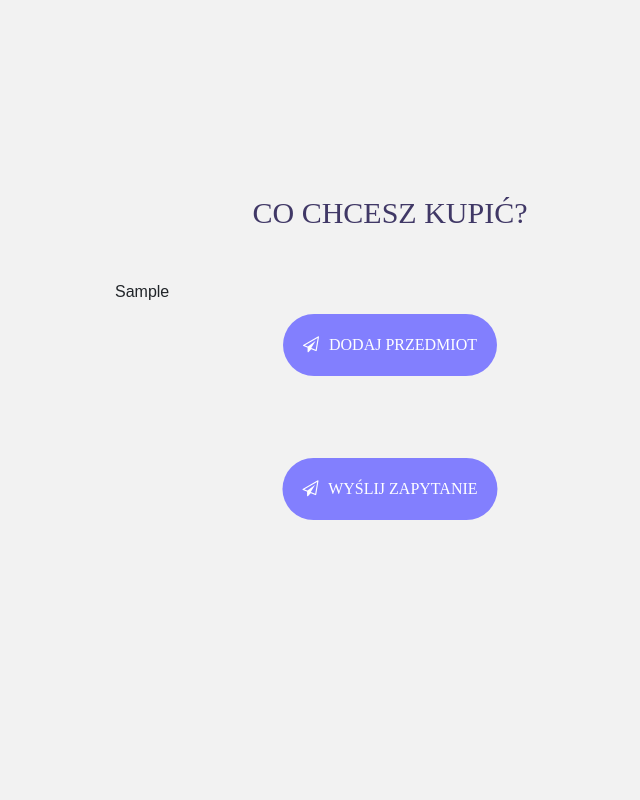
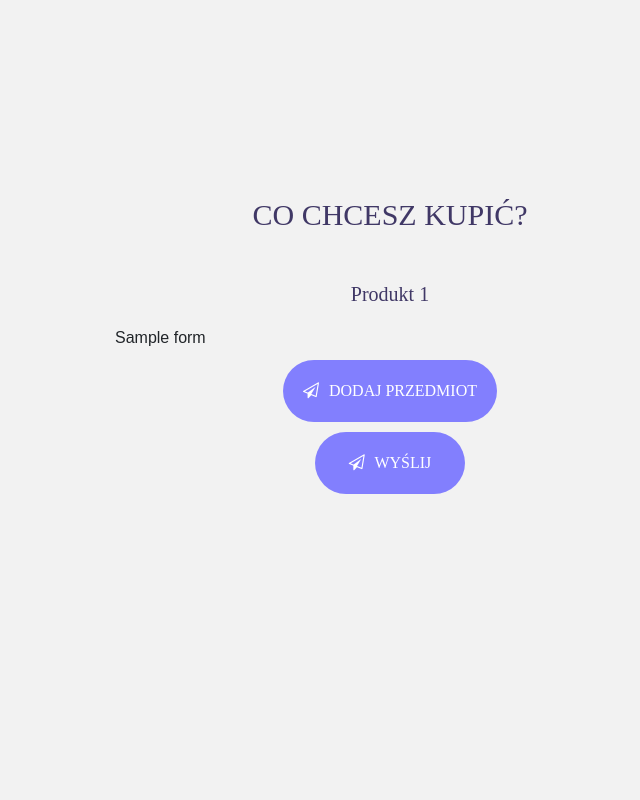
Before and after one commit to lostrowka/pyeneo, a Django app: template server/website/templates/website/home.html in a window 1280 px wide. Shown: the whole page, without its empty margins (250-890 px from the left). Run offline with Django 3.2, Linux system fonts and the light colour scheme; the template is opened without the code that fills it: most values are stand-ins (such as "Sample title", 1, 10 or a date in 2020); some libraries are stand-ins or nearby versions; some web fonts are replaced.

Commit message:
Rework GUI

```diff
--- a/server/website/static/website/css/main.css
+++ b/server/website/static/website/css/main.css
@@ -170,6 +170,17 @@ iframe {
   padding-bottom: 49px;
 }
 
+.contact100-form-subtitle {
+  display: block;
+  font-family: Ubuntu-Bold;
+  font-size: 20px;
+  color: #403866;
+  line-height: 1.2;
+  /*text-transform: uppercase;*/
+  text-align: center;
+  padding-bottom: 20px;
+}
+
 /*------------------------------------------------------------------
 [ Input ]*/
 
@@ -278,6 +289,13 @@ textarea.input100 {
   z-index: 1;
 }
 
+.contact100-form-btn:disabled {
+  -webkit-transition: none !important;
+  -o-transition: none !important;
+  -moz-transition: none !important;
+  transition: none !important;
+}
+
 .contact100-form-btn::before {
   content: "";
   display: block;
@@ -302,7 +320,11 @@ textarea.input100 {
   transition: all 0.4s;
 }
 
-.contact100-form-btn:hover:before {
+.contact100-form-btn:disabled::before {
+  background-color: #929292;
+}
+
+.contact100-form-btn:enabled:hover:before {
   background-color: #403866;
   width: calc(100% + 20px);
 }
--- a/server/website/templates/website/header.html
+++ b/server/website/templates/website/header.html
@@ -55,7 +55,7 @@
 
     <div class='container-contact100'>
         <div class='wrap-contact100'>
-            <form class="contact100-form validate-form">
+            <form method="post" class="contact100-form validate-form">
             {% block content %}
             {% endblock %}
             </form>
--- a/server/website/templates/website/home.html
+++ b/server/website/templates/website/home.html
@@ -3,94 +3,62 @@
 {% block content %}
 
 <script>
-function makeThemRequired(form_elements){
-    form_elements[1].required=true;
-    form_elements[3].required=true;
-    form_elements[5].required=true;
-    form_elements[7].required=true;
-}
 
-function makeFirstFormRequired(){
-    var form_elements = document.getElementById('form1').children;
-    makeThemRequired(form_elements);
-}
+document.body.onload = function() {
 
-function add_form2(){
-    document.getElementById('form2').style.display='block';
-    document.getElementById('add_form2_button').style.display='none';
-    var form_elements = document.getElementById('form2').children;
-    makeThemRequired(form_elements);
-}
+    let next_no = 1;
 
-function add_form3(){
-    document.getElementById('form3').style.display='block';
-    document.getElementById('add_form3_button').style.display='none';
-    var form_elements = document.getElementById('form3').children;
-    makeThemRequired(form_elements);
-}
+    function makeThemRequired(form_elements) {
+        form_elements[1].disabled=false;
+        form_elements[2].disabled=false;
+        form_elements[3].disabled=false;
+        form_elements[4].disabled=false;
+        form_elements[5].disabled=false;
+        form_elements[1].required=true;
+        form_elements[2].required=true;
+        form_elements[3].required=true;
+        form_elements[4].required=true;
+        form_elements[5].required=true;
+    }
 
-function add_form4(){
-    document.getElementById('form4').style.display='block';
-    document.getElementById('add_form4_button').style.display='none';
-    var form_elements = document.getElementById('form4').children;
-    makeThemRequired(form_elements);
-}
+    document.getElementById("add_next").onclick = function make_next_visible(e) {
+        document.getElementById('form' + next_no).style.display = 'block';
+        makeThemRequired(document.getElementById('form' + next_no).children);
+        if (next_no === 5)
+            e.currentTarget.disabled = true;
+        else
+            next_no += 1;
+   };
 
-function add_form5(){
-    document.getElementById('form5').style.display='block';
-    document.getElementById('add_form5_button').style.display='none';
-    var form_elements = document.getElementById('form5').children;
-    makeThemRequired(form_elements);
+   // Init by adding first product
+   document.getElementById("add_next").click();
 }
 </script>
 
-<form method="POST" >
-    <br>
+<form method="post">
     {% csrf_token %}
     <span class="contact100-form-title"> Co chcesz kupić? </span>
-        {{ form_list.0 }}
-        <br>
-        <div class="container-contact100-form-btn">
-            <button class="contact100-form-btn">
-                <span>
-                    <i class="fa fa-paper-plane-o m-r-6" aria-hidden="true" onclick="add_form2()"></i>
-                    Dodaj przedmiot </span>
-            </button>
+    {% for form in form_list %}
+        <div style="display: none" id="form{{ forloop.counter }}">
+            <span class="contact100-form-subtitle"> Produkt {{ forloop.counter }} </span>
+            {{ form }}
+            <br>
         </div>
-        <br><br><br>
-        <script>makeFirstFormRequired();</script>
-
-    <div id='form2' style='display:none'>
-        {{ form_list.1}}
-        <br>
-        <button id='add_form3_button' class="btn btn-outline-info" onclick="add_form3()">Dodaj przedmiot</button>
-        <br><br><br>
-    </div>
-
-    <div id='form3' style='display:none'>
-        {{ form_list.2 }}
-        <br>
-        <button id='add_form4_button' class="btn btn-outline-info" onclick="add_form4()">Dodaj przedmiot</button>
-        <br><br><br>
-    </div>
-
-    <div id="form4" style='display:none'>
-        {{ form_list.3 }}
-        <br>
-        <button id='add_form5_button' class="btn btn-outline-info" onclick="add_form5()">Dodaj przedmiot</button>
-        <br><br><br>
-    </div>
-
-    <div id='form5' style='display:none'>
-        {{ form_list.4 }}
-        <br><br>
+    {% endfor %}
+    <div class="container-contact100-form-btn">
+        <button type="button" id="add_next" class="contact100-form-btn">
+            <span>
+                <i class="fa fa-paper-plane-o m-r-6" aria-hidden="true"></i>
+                Dodaj przedmiot
+            </span>
+        </button>
     </div>
 
     <div class="container-contact100-form-btn">
-        <button class="contact100-form-btn">
+        <button type="submit" class="contact100-form-btn">
             <span>
                 <i class="fa fa-paper-plane-o m-r-6" aria-hidden="true"></i>
-                Wyślij zapytanie
+                Wyślij
             </span>
         </button>
     </div>
```
Also changed, not shown: server/website/forms.py (+14 -14 lines), server/website/views.py (+18 -7 lines).
